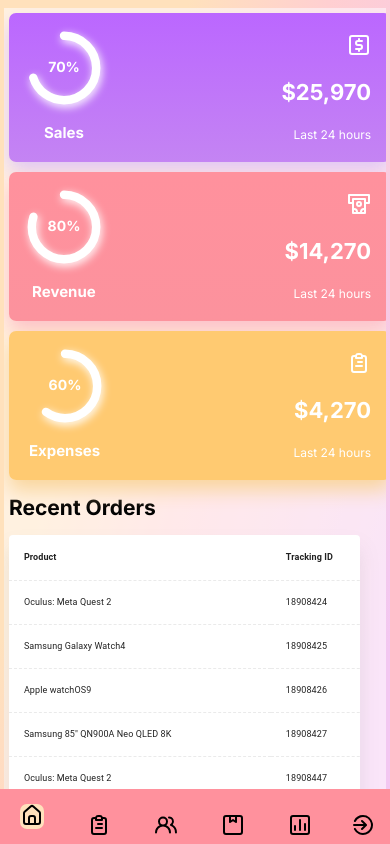
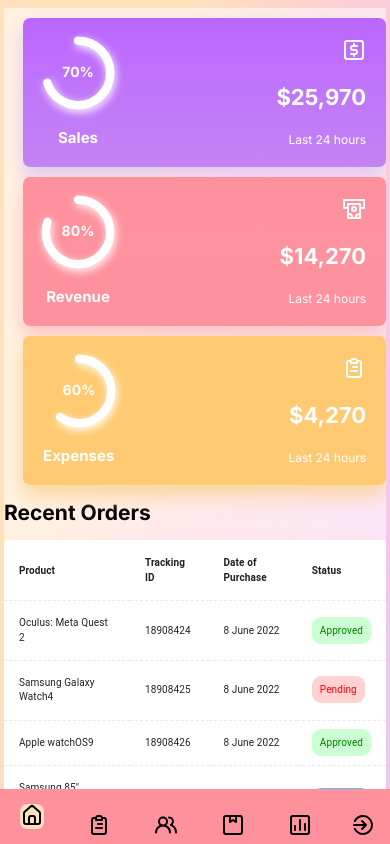
Before and after one commit to kp1129/react-dashboard, a React (Create React App) app in the folder dash/: page / in a window 390 px wide. Built offline with nearby package versions, Linux system fonts and the light colour scheme; the HTML template or start-up script is replaced by a standard one.

Commit message:
fix table breaking in mobile, adjust responsive styles

```diff
--- a/dash/src/components/Card/Card.css
+++ b/dash/src/components/Card/Card.css
@@ -105,7 +105,8 @@
 
 @media screen and (max-width: 1200px) {
     .compact-card {
-        max-width: 100%;
+        max-width: 80%;
+        margin-left: 10%;
     }
     .expanded-card {
         top: 3rem;
@@ -116,7 +117,8 @@
 
 @media screen and (max-width: 768px) {
     .compact-card {
-        max-width: 100%;
+        max-width: 90%;
+        margin-left: 5%;
     }
     .expanded-card {
         top: 3rem;
--- a/dash/src/components/Card/Card.js
+++ b/dash/src/components/Card/Card.js
@@ -21,7 +21,7 @@ function Card(props) {
 }
 
 // Expanded Card
-function ExpandedCard({ png, series, value, barValue, title, color, setExpanded }) {
+function ExpandedCard({ series, title, color, setExpanded }) {
 
     const options = {
         chart: {
--- a/dash/src/components/CardContainer/CardContainer.css
+++ b/dash/src/components/CardContainer/CardContainer.css
@@ -3,6 +3,7 @@
     justify-content: space-evenly;
     gap: 1rem;
     width: 100%;
+    padding-top: 1rem;
 }
 
 @media screen and (max-width: 1200px) {
--- a/dash/src/components/CustomerReviews/CustomerReviews.css
+++ b/dash/src/components/CustomerReviews/CustomerReviews.css
@@ -2,12 +2,9 @@
     margin-top: 2rem;
 }
 
-@media screen and (max-width: 1200px) {
-    .customer-reviews>h3:last-of-type {
-        display: none;
-    }
-
-    .customer-reviews>div:last-of-type {
-        display: none;
+@media screen and (max-width: 768px) {
+    .customer-reviews {
+        width: 90vw;
+        margin: 0 auto;
     }
 }
--- a/dash/src/components/CustomerReviews/CustomerReviews.js
+++ b/dash/src/components/CustomerReviews/CustomerReviews.js
@@ -103,8 +103,6 @@ function CustomerReviews() {
         toolbar:{
             show: false
         }
-
-
     }
 
   return (
--- a/dash/src/components/MainDash/MainDash.css
+++ b/dash/src/components/MainDash/MainDash.css
@@ -1,3 +1,4 @@
+@media screen and (min-width: 1201px) {
     .main-dash {
         display: flex;
         flex-direction: column;
@@ -6,18 +7,4 @@
         margin: 0 1.5rem;
         padding: 0 2rem;
     }
-
-@media screen and (max-width: 1200px) {
-    .main-dash {
-        justify-content: flex-start;
-        margin-top: 2rem;
 }
-}
-
-@media screen and (max-width: 768px) {
-  .main-dash {
-      width: 100%;
-      margin: 0;
-      padding: 0.5rem;
-  }
-}
--- a/dash/src/components/MainDash/MainDash.js
+++ b/dash/src/components/MainDash/MainDash.js
@@ -1,6 +1,6 @@
 import React from 'react'
 import CardContainer from '../CardContainer/CardContainer'
-import Table from '../Table/Table'
+import RecentOrders from '../RecentOrders/RecentOrders'
 import './MainDash.css'
 
 function MainDash() {
@@ -10,7 +10,7 @@ function MainDash() {
         <CardContainer />
 
         {/* recent orders */}
-        <Table />
+        <RecentOrders />
     </div>
   )
 }
--- a/dash/src/components/Table/Table.css
+++ b/dash/src/components/RecentOrders/RecentOrders.css
@@ -7,16 +7,16 @@
     font-size: 1.25rem;
 }
 
-.table td, th {
+.recent-orders td, th {
     border-bottom: 1px dashed rgb(234, 234, 234) !important;
     font-size: 1.3rem !important;
 }
 
-.table>h2 {
+.recent-orders>h2 {
     margin: 1.5rem 0;
 }
 
-.table:first-child {
+.recent-orders:first-child {
     border-radius: 0.7rem !important;
 }
 
@@ -29,12 +29,17 @@
     .MuiTableRow-root>* {
         padding: 0.75rem 0.2 !important;
     }
-    .table {
-        width: 90vw;
-    }
 
-    .table td, th {
-        font-size: 0.9rem !important;
+
+    .recent-orders td, th {
+        font-size: 1rem !important;
         width: auto;
     }
 }
+
+@media screen and (max-width: 768px) {
+    .recent-orders {
+        margin: 0 auto;
+        height: 100% !important;
+    }
+}
--- a/dash/src/components/Table/Table.js
+++ b/dash/src/components/RecentOrders/RecentOrders.js
@@ -7,7 +7,7 @@ import TableHead from '@mui/material/TableHead';
 import TableRow from '@mui/material/TableRow';
 import Paper from '@mui/material/Paper';
 
-import './Table.css';
+import './RecentOrders.css';
 
 function createData(name, trackingId, date, status) {
     return { name, trackingId, date, status };
@@ -42,16 +42,16 @@ const makeStyle = (status) => {
     }
 }
 
-export default function BasicTable() {
+function RecentOrders() {
   return (
-      <div className='table'>
+      <div className='recent-orders'>
         <h2>Recent Orders</h2>
         <TableContainer component={Paper}
             style={{
                 boxShadow: "0px 13px 20px 0px #80808029"
             }}
         >
-            <Table sx={{ minWidth: 650 }} aria-label="simple table">
+            <Table aria-label="simple table">
                 <TableHead>
                     <TableRow>
                         <TableCell>Product</TableCell>
@@ -84,3 +84,5 @@ export default function BasicTable() {
     </div>
   );
 }
+
+export default RecentOrders;
--- a/dash/src/components/RightPanel/RightPanel.css
+++ b/dash/src/components/RightPanel/RightPanel.css
@@ -2,6 +2,6 @@
     width: 95%;
     display: flex;
     flex-direction: column;
-    padding-top: 2rem;
-    margin-bottom: 2rem;
+    padding: 2rem 0 0 2rem;
+    margin-bottom: 3rem;
 }
--- a/dash/src/components/Sidebar/Sidebar.css
+++ b/dash/src/components/Sidebar/Sidebar.css
@@ -14,7 +14,6 @@
     gap: 1rem;
     align-items: center;
     justify-content: center;
-    /* height: 4%; */
 }
 
 .logo>img {
@@ -86,7 +85,7 @@
         display: flex;
         flex-direction: row;
         width: 100vw !important;
-        height: 5rem;
+        height: 5rem !important;
         padding: 0 0 0.5rem 0;
         background-color: #ff919d;
         opacity: 1;
@@ -95,7 +94,7 @@
         display: flex;
         flex-direction: row;
         position: relative;
-        z-index: 9;
+        z-index: 9999 !important;
         margin: 0;
         gap: 0;
         width: 80vw;
--- a/dash/src/components/Updates/Updates.css
+++ b/dash/src/components/Updates/Updates.css
@@ -26,9 +26,3 @@
     display: block;
     color: rgb(193, 190, 190);
 }
-
-@media screen and (max-width: 1200px) {
-    .updates {
-        display: none;
-    }
-}
```
Lines whose indentation alone changed are shown as unchanged.
